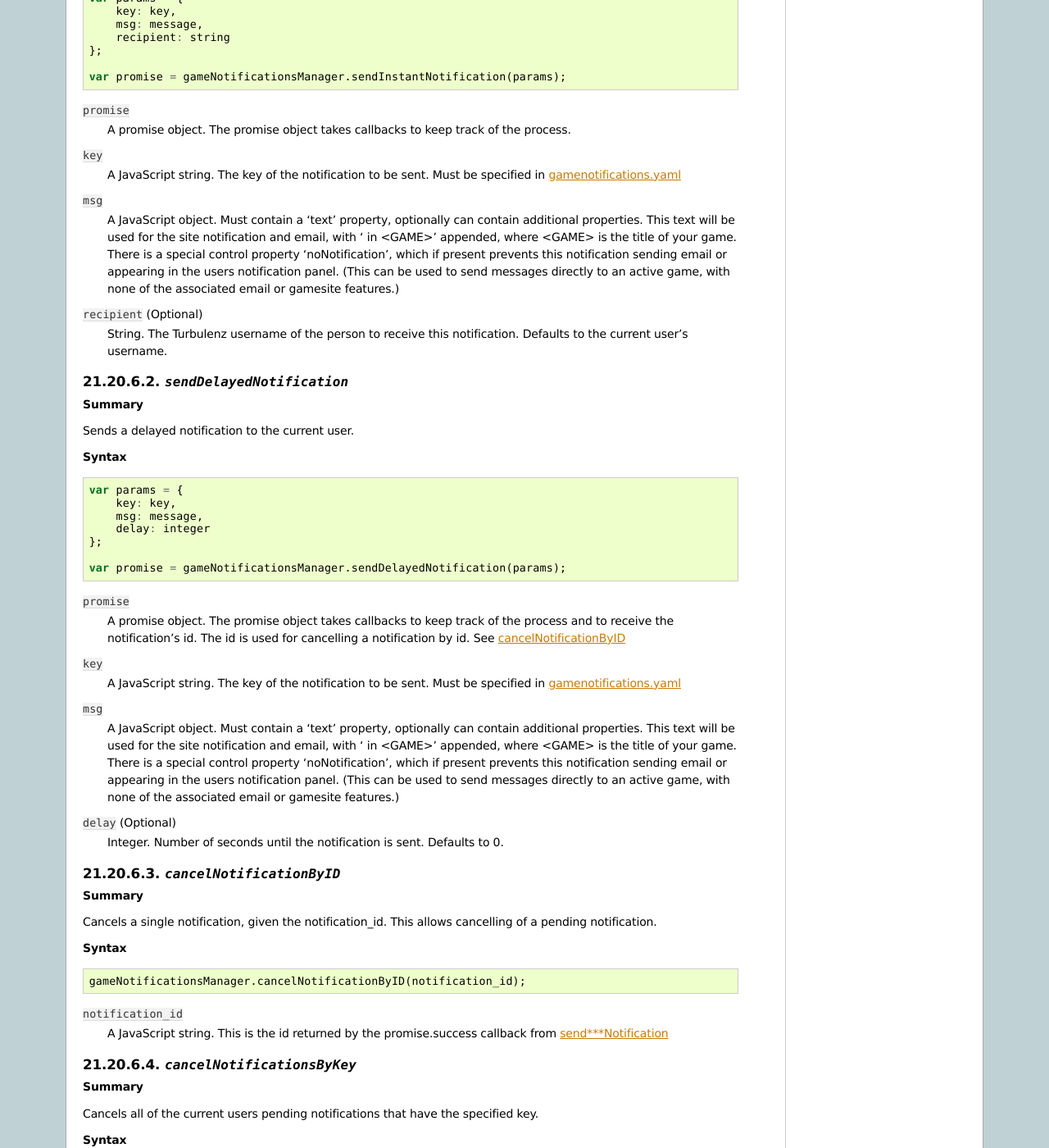
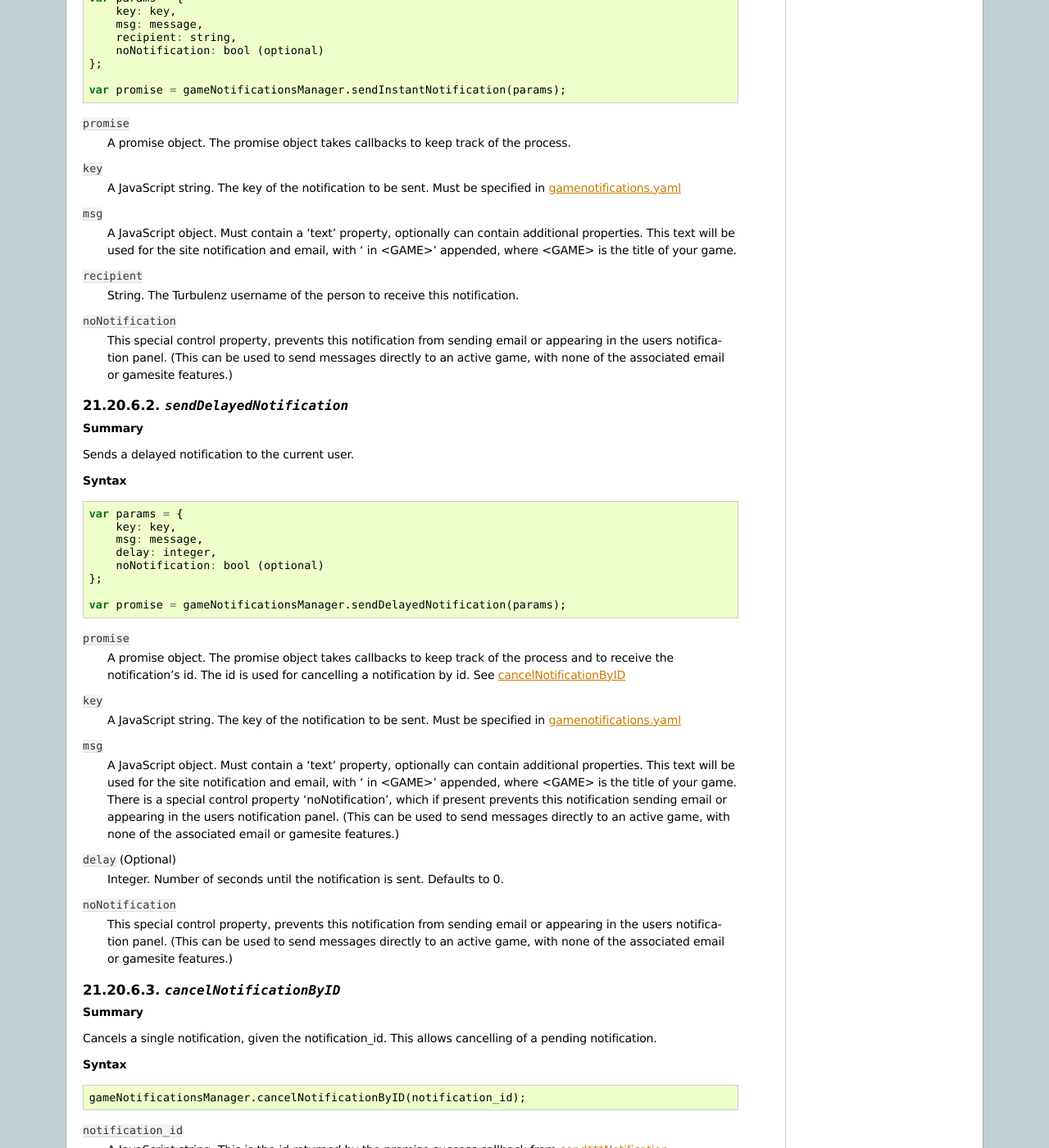
Before and after one commit to turbulenz/turbulenz_engine, a Sphinx documentation site: the page built from docs/source/turbulenz_services/notifications_api.rst, in a window 1280 px wide and 1400 px high, scrolled down 2745 px. Shown: the whole window at 82% size. Built offline with Sphinx 7.4.7, drawn with Linux system fonts in a browser that asks for light colours.

Commit message:
added the 'noNotification' flag's new position properly to the docs

```diff
--- a/docs/source/turbulenz_services/notifications_api.rst
+++ b/docs/source/turbulenz_services/notifications_api.rst
@@ -166,7 +166,8 @@ Sends an instant notification to a user.
     var params = {
         key: key,
         msg: message,
-        recipient: string
+        recipient: string,
+        noNotification: bool (optional)
     };
 
     var promise = gameNotificationsManager.sendInstantNotification(params);
@@ -183,13 +184,14 @@ Sends an instant notification to a user.
     A JavaScript object.
     Must contain a 'text' property, optionally can contain additional properties.
     This text will be used for the site notification and email, with ' in <GAME>' appended, where <GAME> is the title of your game.
-    There is a special control property 'noNotification', which if present prevents this notification sending email or appearing in the users notification panel.
-    (This can be used to send messages directly to an active game, with none of the associated email or gamesite features.)
 
-``recipient`` (Optional)
+``recipient``
     String.
     The Turbulenz username of the person to receive this notification.
-    Defaults to the current user's username.
+
+``noNotification``
+    This special control property, prevents this notification from sending email or appearing in the users notification panel.
+    (This can be used to send messages directly to an active game, with none of the associated email or gamesite features.)
 
 
 .. index::
@@ -209,7 +211,8 @@ Sends a delayed notification to the current user.
     var params = {
         key: key,
         msg: message,
-        delay: integer
+        delay: integer,
+        noNotification: bool (optional)
     };
 
     var promise = gameNotificationsManager.sendDelayedNotification(params);
@@ -235,6 +238,11 @@ Sends a delayed notification to the current user.
     Integer.
     Number of seconds until the notification is sent.
     Defaults to 0.
+
+``noNotification``
+    This special control property, prevents this notification from sending email or appearing in the users notification panel.
+    (This can be used to send messages directly to an active game, with none of the associated email or gamesite features.)
+
 
 .. index::
     pair: NotificationsManager; cancelNotificationByID
```
